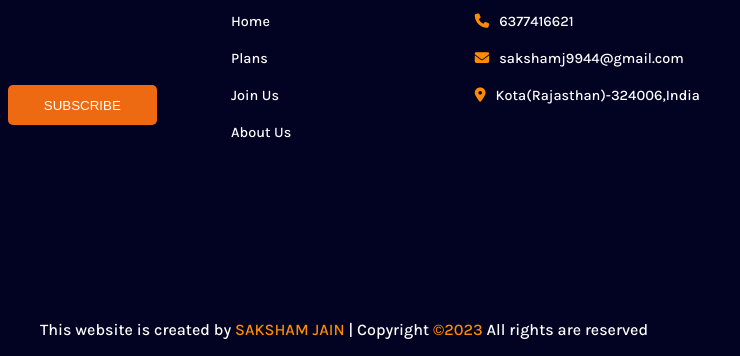
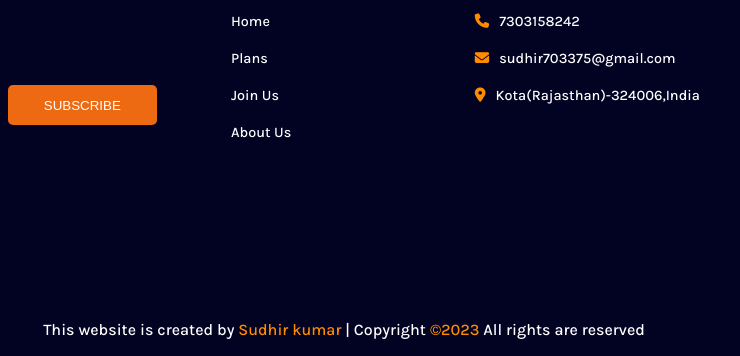
Before and after one commit to Sudhirarya/BBG-Fitness-Club-1, a plain HTML site: page BBG Fitness Club/index.html in a window 1280 px wide. Shown: the part 5648-6004 px from the top of the page, 296-1036 px from the left. Drawn offline with nearby package versions, Linux system fonts and the light colour scheme; animation ran at ten frames a second.

Commit message:
email change

```diff
--- a/BBG Fitness Club/index.html
+++ b/BBG Fitness Club/index.html
@@ -934,11 +934,11 @@
           <div class="coloum" id="Contact">
             <h6><span>CONTACT US</span></h6>
             <a href="" class="footer-link"
-              ><span><i class="fa-solid fa-phone"></i></span>6377416621</a
+              ><span><i class="fa-solid fa-phone"></i></span>7303158242</a
             >
             <a href="" class="footer-link"
               ><span><i class="fa-solid fa-envelope"></i></span
-              >sakshamj9944@gmail.com</a
+              >sudhir703375@gmail.com</a
             >
             <a href="" class="footer-link"
               ><span><i class="fa-solid fa-location-dot"></i></span
@@ -955,7 +955,7 @@
         </div>
       </div>
       <div class="part2">
-        This website is created by <span>SAKSHAM JAIN</span> | Copyright
+        This website is created by <span>Sudhir kumar</span> | Copyright
         <span>&copy;2023</span> All rights are reserved
       </div>
     </footer>
```
